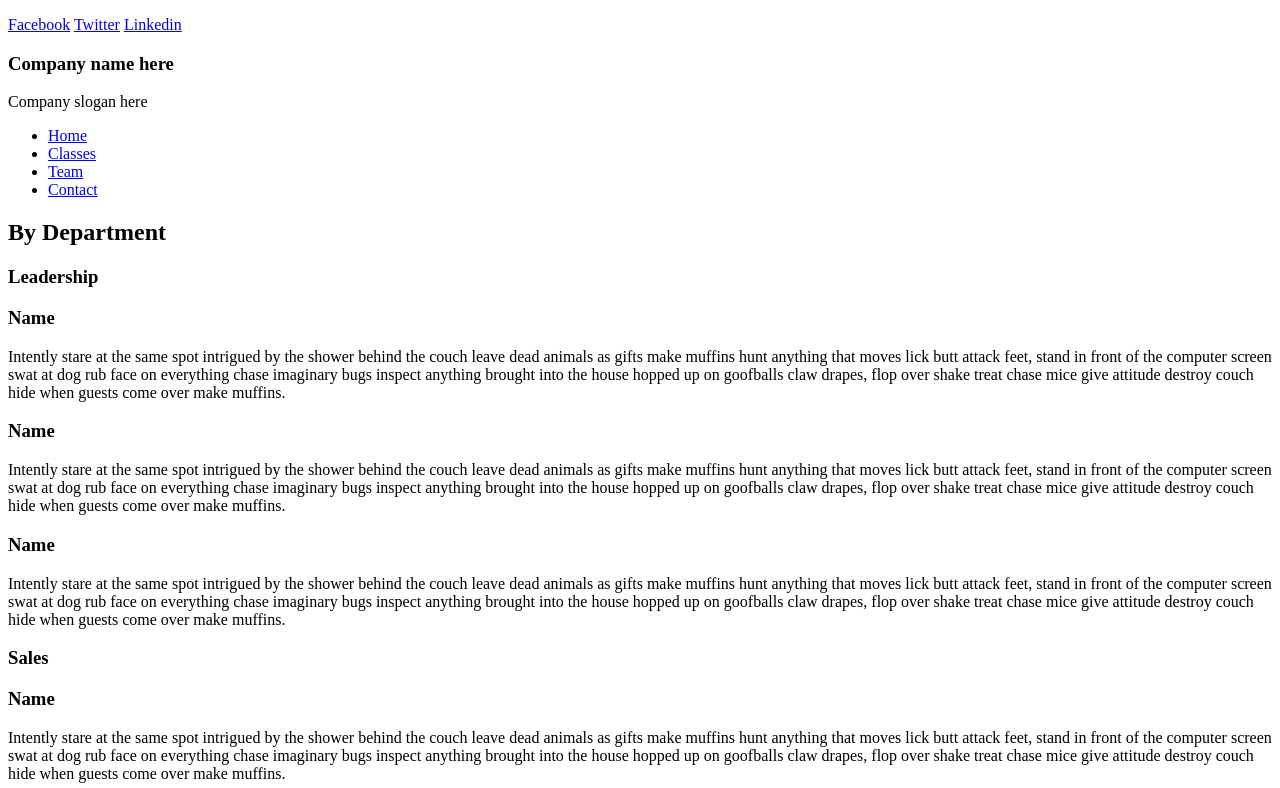
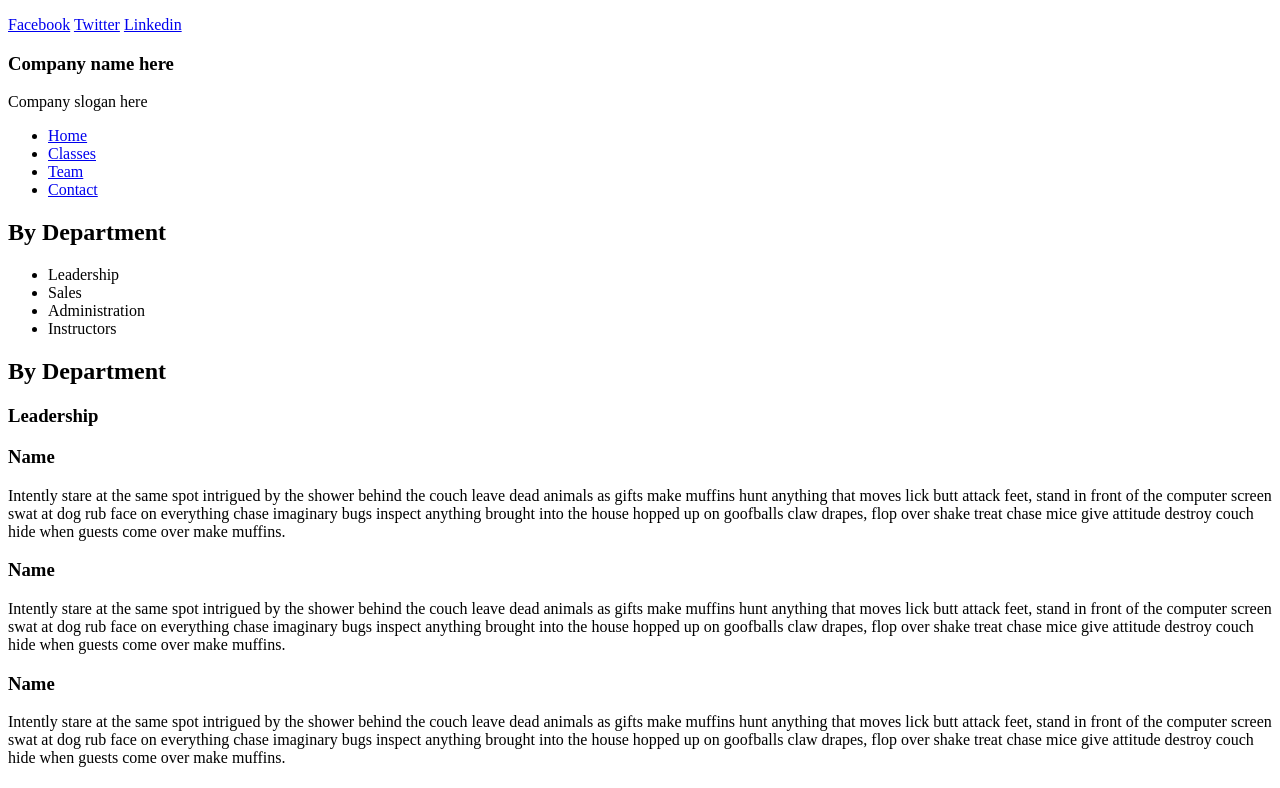
Before and after one commit to DevSamNichols/FED1StudioProject, a plain HTML site: page FED1StudioProject/Team.html in a window 1280 px wide. Shown: the top 788 px of the page. Drawn offline with Linux system fonts and the light colour scheme.

Commit message:
added aside to team

```diff
--- a/FED1StudioProject/Team.html
+++ b/FED1StudioProject/Team.html
@@ -53,6 +53,16 @@
             </li>
         </ul>
     </nav>
+
+    <aside>
+        <h2>By Department</h2>
+        <ul>
+            <li>Leadership</li>
+            <li>Sales</li>
+            <li>Administration</li>
+            <li>Instructors</li>
+        </ul>
+    </aside>
 
     <section>
         <h2>By Department</h2>
```
